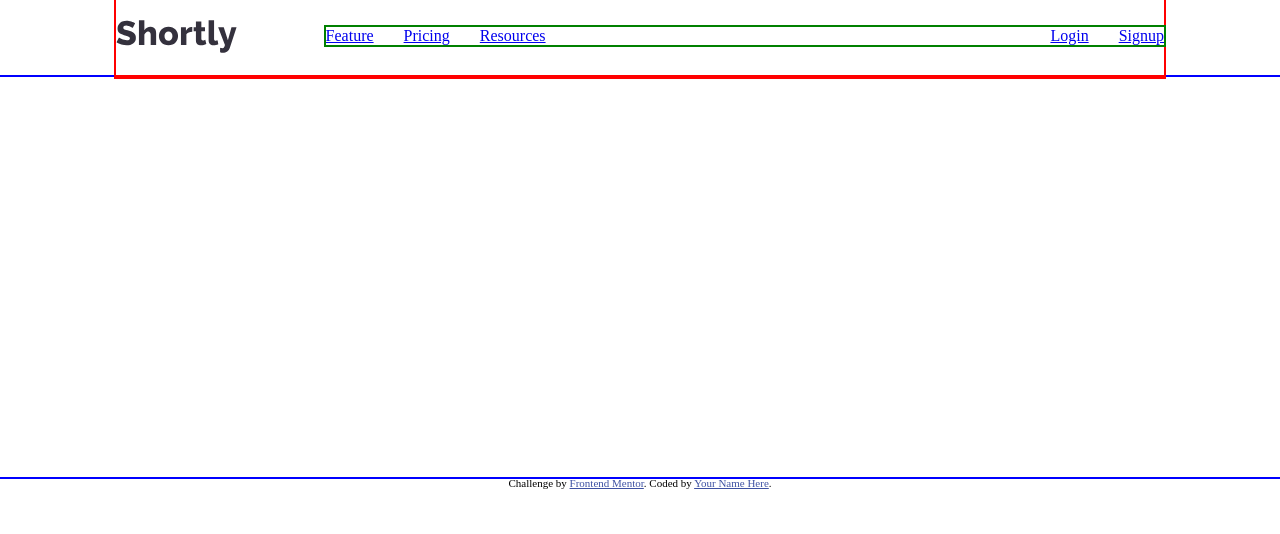
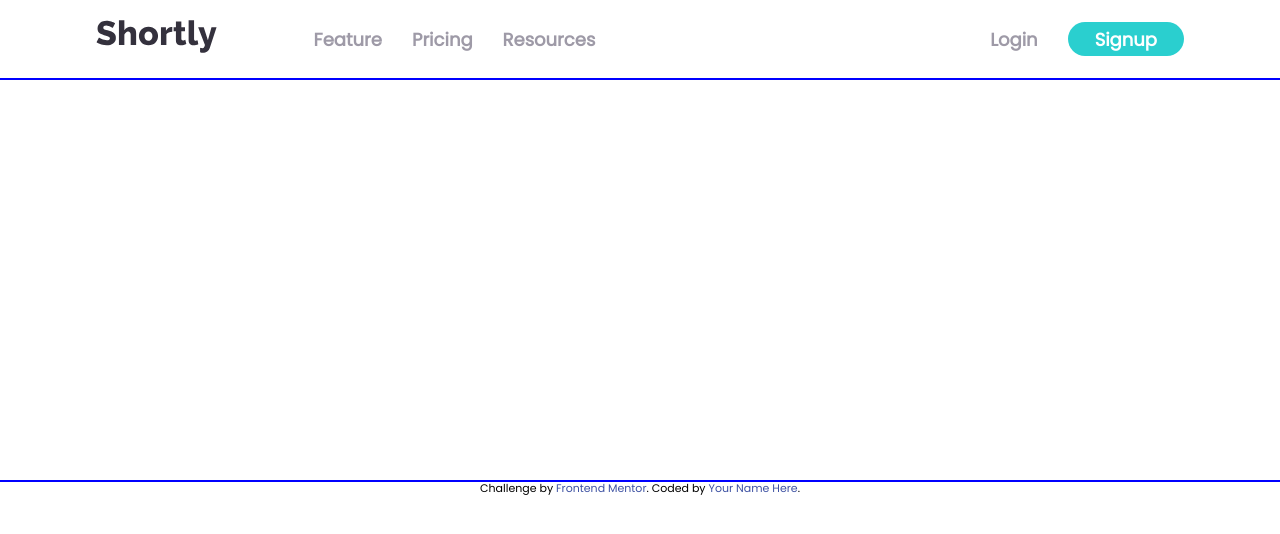
Before and after one commit to adetoye-dev/shortly, a plain HTML site: page index.html in a window 1280 px wide. Drawn offline with Linux system fonts and the light colour scheme.

Commit message:
style nav bar

```diff
--- a/index.html
+++ b/index.html
@@ -53,9 +53,10 @@
             <li class="nav-list-item"><a href="#">Pricing</a></li>
             <li class="nav-list-item"><a href="#">Resources</a></li>
           </ul>
+          <span class="separator"></span>
           <div class="login-btns-container flex-direction">
-            <a href="#" class="button">Login</a>
-            <a href="#" class="button">Signup</a>
+            <a href="#" class="login-btn">Login</a>
+            <a href="#" class="sign-up-btn">Signup</a>
           </div>
         </nav>
       </div>
--- a/script.js
+++ b/script.js
@@ -4,7 +4,7 @@ const navMenuIcon = document.querySelector("#menu-icon");
 
 navMenuBtn.addEventListener("click", () => {
   if (primaryNav.style.display == "flex") {
-    primaryNav.style.display = "none";
+    primaryNav.style.display = "";
     navMenuIcon.classList.remove("fa-times");
     navMenuIcon.classList.add("fa-bars");
   } else {
--- a/style.css
+++ b/style.css
@@ -1,12 +1,24 @@
+@import url("https://fonts.googleapis.com/css2?family=Poppins&display=swap");
+
 :root {
   --gap: 3rem;
+  --white: #fff;
+  --Cyan: hsl(180, 66%, 49%);
+  --Dark-Violet: hsl(257, 27%, 26%);
+  --Red: hsl(0, 87%, 67%);
+  --Gray: hsl(0, 0%, 75%);
+  --Grayish-Violet: hsl(257, 7%, 63%);
+  --Very-Dark-Blue: hsl(255, 11%, 22%);
+  --Very-Dark-Violet: hsl(260, 8%, 14%);
 }
 
 body {
   position: relative;
+  font-family: "Poppins", sans-serif;
   width: 100%;
   height: 100vh;
-  font-size: 1.6rem;
+  font-size: 1.8rem;
+  font-weight: 500;
 }
 
 html {
@@ -21,16 +33,19 @@ html {
   box-sizing: border-box;
 }
 
+a {
+  text-decoration: none;
+}
+
 img {
   max-width: 100%;
 }
 
 .container {
   position: relative;
-  width: 90%;
-  max-width: 1048px;
+  width: 85%;
+  max-width: 1440px;
   margin: 0 auto;
-  outline: 2px solid red;
 }
 
 .flex {
@@ -55,8 +70,38 @@ img {
   display: none;
   justify-content: space-between;
   align-items: center;
-  outline: 2px solid green;
   text-align: center;
+  font-weight: 700;
+  background-color: var(--Dark-Violet);
+  padding: 3.5rem 2rem;
+  border-radius: 1.2rem;
+}
+
+.nav-list a {
+  color: var(--white);
+}
+
+.separator {
+  position: relative;
+  width: 100%;
+  height: 0.1rem;
+  background-color: var(--Gray);
+  opacity: 0.3;
+  margin: 3.5rem 0;
+}
+
+.login-btn {
+  color: var(--white);
+}
+
+.menu-btn {
+  display: flex;
+  align-items: center;
+}
+
+.menu-btn i {
+  font-size: 3rem;
+  color: var(--Grayish-Violet);
 }
 
 .nav-list {
@@ -67,7 +112,15 @@ img {
 
 .login-btns-container {
   display: flex;
+  align-items: center;
   gap: var(--gap);
+}
+
+.sign-up-btn {
+  background-color: var(--Cyan);
+  color: var(--white);
+  padding: 0.5em 5em;
+  border-radius: 100px;
 }
 
 .main {
@@ -80,12 +133,34 @@ img {
     position: absolute;
     display: flex;
     width: 80%;
-    top: -5rem;
+    top: -5.8rem;
     right: 0;
+    background-color: transparent;
+    padding: 0 0;
   }
+
+  .nav-list a {
+    color: var(--Grayish-Violet);
+  }
+
+  .separator {
+    display: none;
+  }
+
+  .login-btn {
+    color: var(--Grayish-Violet);
+  }
+
+  .sign-up-btn {
+    color: var(--white);
+    padding: 0.2em 1.5em;
+    border-radius: 100px;
+  }
+
   .flex-direction {
     flex-direction: row;
   }
+
   .menu-btn {
     display: none;
   }
```
